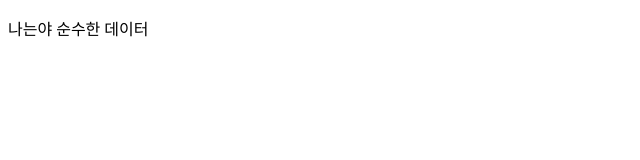
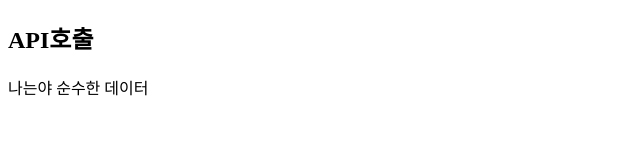
Before and after one commit to minseogo/AJAX, a plain HTML site: page ajax/index.html in a window 1280 px wide. Shown: the whole page, without its empty margins (0-640 px from the left). Drawn offline with nearby package versions, Linux system fonts and the light colour scheme.

Commit message:
API 연동 구현

```diff
--- a/ajax/index.html
+++ b/ajax/index.html
@@ -11,22 +11,20 @@
   <script>
 
     $(document).ready(function(){
-        // API : 데이터를 화면에 적용 구현 (Application Programming Interface)
-        // 소프트웨어 애플리케이션 간의 상호작용
-        // 웹 서버와 클라이언트 간의 데이터 교환을 가능하게 합니다.
-        // 예를 들어, REST API, GraphQL API 등이 있습니다.
+
         $.ajax({
           url: "/ajax/json/data.json",
-          //데이터경로 xml, json, csv, php, jsp, asp 데이터를 가진 파일경로
-          type: "GET", // 접속방법    GET, POST, PUT, DELET 중 하나 // get은 가벼우면서 글자를 가져올때, post는 무거우면서 보안이 중요할때 주로 사용
-          dataType: "json", // 가지고 올 데이터의 타입
-          success: function(data) { //접속성공 -> 가지고 온 데이터를 data라는 변수에 저장
-            console.log(data); //반드시 확인할것
-            $("#target p").html(data.text); // 출력하기
+          type : "GET",
+          dataType : "json",
+          success : function(data){
+            console.log(data);
+
+            $("#target p").html(data.text)
           },
-          error: function(xhr, status, error) { //접속실패
-            console.error("Error: " + error);
+          error : function(x, b, c){
+            console.log(x, b, c)
           }
+
         })
     })
   </script>
@@ -34,7 +32,8 @@
 <body>
     <div class="wrap">
         <div id="target">
-          <p>여기에 비동기로 데이터를 끌고와서 출력하게됨</p>
+            <h2>API호출</h2>
+            <p>여기에 비동기로 데이터를 끌고와서 출력하게됨</p>
         </div>
 
     </div>
```
